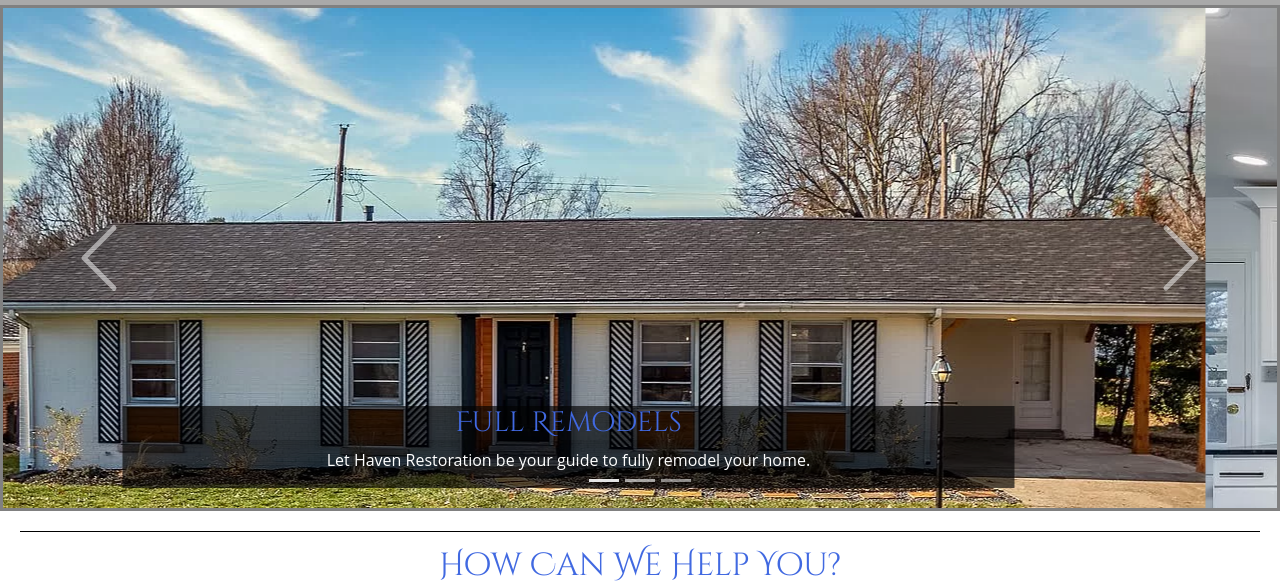
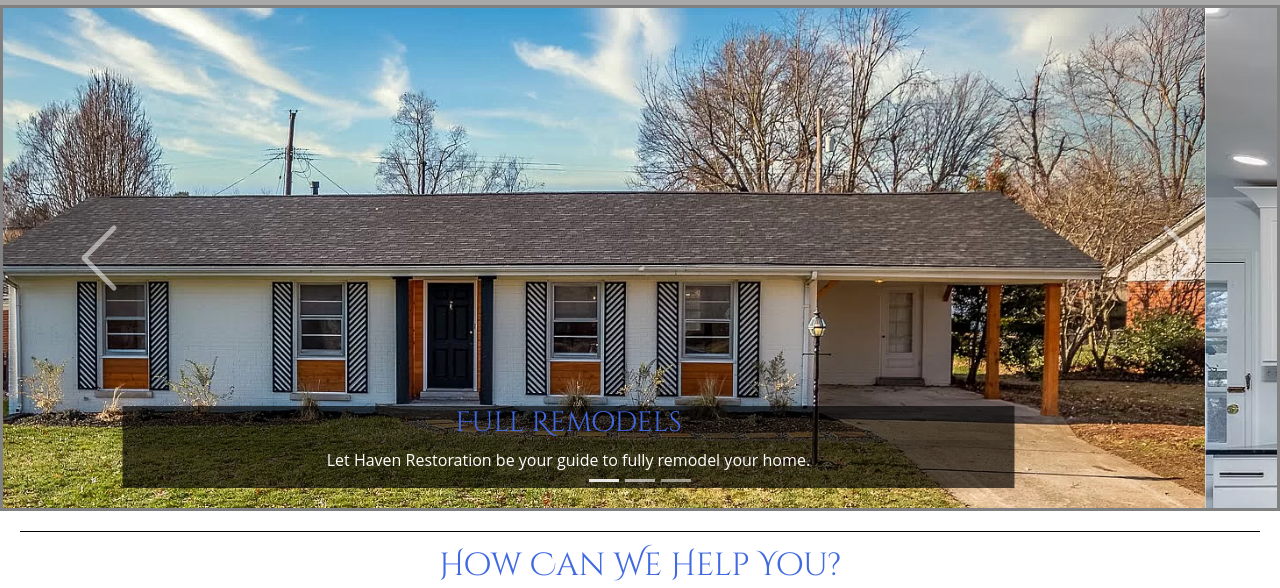
Before and after one commit to Dakcodea/havenproject, a website: page index.html in a window 1280 px wide. Shown: the part 236-824 px from the top of the page. Drawn offline with nearby package versions, Linux system fonts and the light colour scheme.

Commit message:
fixed image resizing issue

```diff
--- a/index.html
+++ b/index.html
@@ -82,7 +82,7 @@
                 </ol>
                 <div class="carousel-inner">
                     <div class="carousel-item active">
-                        <img src="img/alexandria.jpg" alt="Remodeled Home" />
+                        <img class="d-block w-100" src="img/alexandria.jpg" alt="Remodeled Home" />
                         <div class="carousel-caption">
                             <h3 class="carousel-color shadow">Full Remodels</h3>
                             <p class="d-none d-sm-block">Let Haven Restoration be your guide to fully remodel
```
